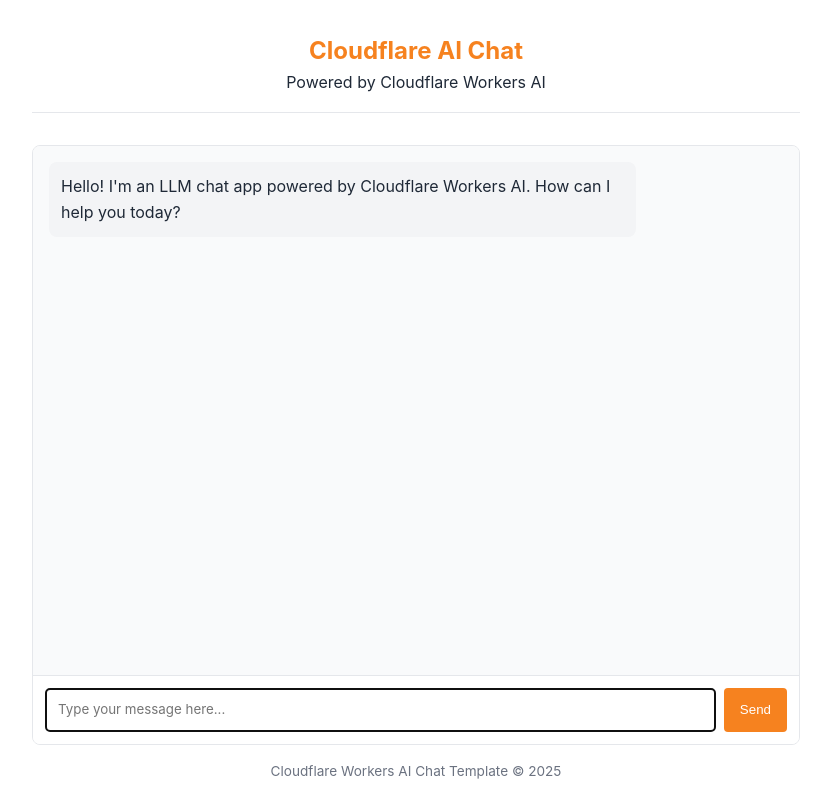
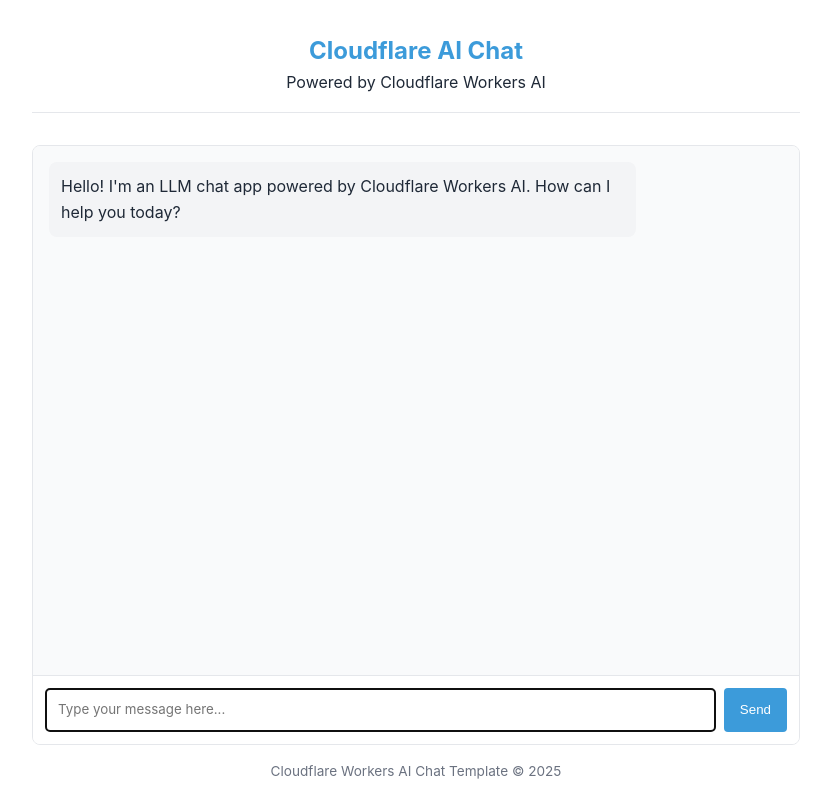
Before and after one commit to leah-song/mychat, a website: page public/index.html in a window 1280 px wide. Shown: the whole page, without its empty margins (224-1055 px from the left). Drawn offline with Linux system fonts and the light colour scheme.

Commit message:
Changed the colors from orange to blue

```diff
--- a/public/index.html
+++ b/public/index.html
@@ -6,13 +6,13 @@
 		<title>LLM Chat App</title>
 		<style>
 			:root {
-				--primary-color: #f6821f;
-				--primary-hover: #e67e22;
+				--primary-color: #3c9bda;
+				--primary-hover: #204ad4;
 				--light-bg: #f9fafb;
 				--border-color: #e5e7eb;
 				--text-color: #1f2937;
 				--text-light: #6b7280;
-				--user-msg-bg: #fff2e6;
+				--user-msg-bg: #acc7f3;
 				--assistant-msg-bg: #f3f4f6;
 			}
 
```
